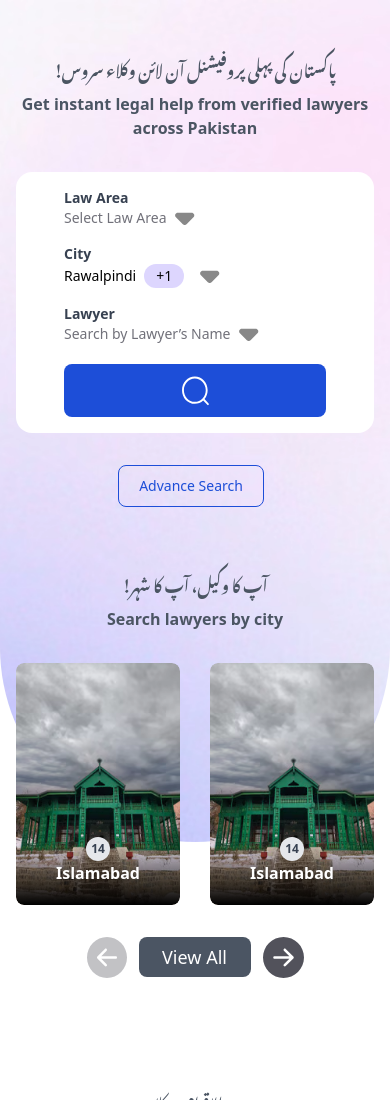
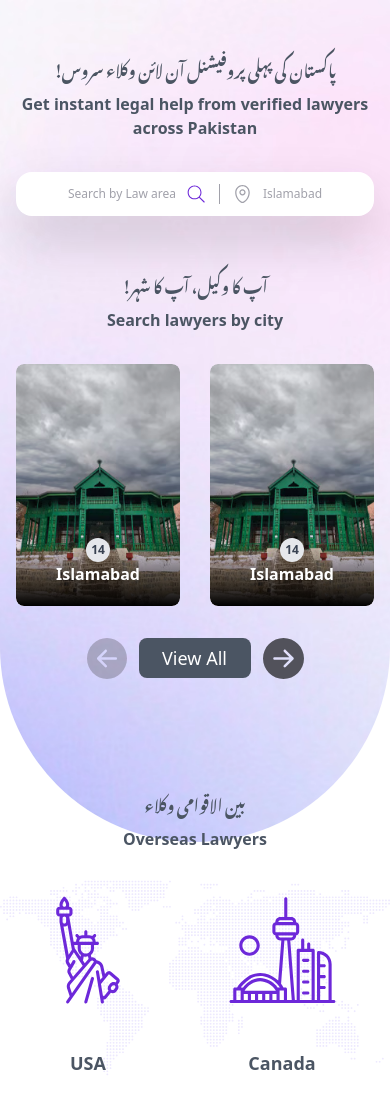
Before and after one commit to AbdurRehmanLTL/wooqlaw-public-html, a website with bundled scripts: page public/index.html in a window 390 px wide. Shown: the top 1100 px of the page. Built offline with nearby package versions, Linux system fonts and the light colour scheme; a web font is replaced by a local one.

Commit message:
Mobile Search

```diff
--- a/public/index.html
+++ b/public/index.html
@@ -57,7 +57,7 @@
             </span>
         </div>
         <!-- Search by Law area -->
-        <div class="relative flex flex-wrap items-center justify-between w-full gap-5 px-12 py-4 bg-white md:gap-10 rounded-2xl" x-data="{ lawarea: false, city: false, lawyer: false }">
+        <div class="relative flex-wrap items-center justify-between hidden w-full gap-5 px-12 py-4 bg-white md:flex drop-shadow-2xl md:gap-10 rounded-2xl" x-data="{ lawarea: false, city: false, lawyer: false }">
             <div class="flex flex-wrap items-center justify-between gap-4 md:gap-0 md:divide-x divide-zinc-400">
                 <div class="relative md:pr-10 ">
                     <div class="cursor-pointer" x-on:click="lawarea = true">
@@ -272,8 +272,25 @@
             </button>
         </div>
 
-        <div class="flex justify-center">
+        <div class="justify-center hidden md:flex">
             <a href="#" class="text-primary-700 hover:text-white border border-primary-700 hover:bg-primary-800 focus:ring-4 focus:outline-none focus:ring-primary-300 font-medium rounded-lg text-sm px-5 py-2.5 text-center mr-2 mb-2">Advance Search</a>
+        </div>
+
+        <div class="relative flex flex-wrap items-center justify-center w-full gap-5 px-3 py-3 bg-white md:hidden drop-shadow-2xl md:gap-10 rounded-2xl" x-data="{ lawarea: false, city: false }">
+            <div class="flex flex-wrap items-center justify-center gap-3 divide-x md:gap-0 divide-zinc-400">
+                <div class="flex items-center gap-2.5">
+                    <p class="text-xs font-medium leading-none text-zinc-400">Search by Law area</p>
+                    <svg width="21" height="20" viewBox="0 0 21 20" fill="none" xmlns="http://www.w3.org/2000/svg">
+                        <path d="M18.5466 17.6234L13.83 12.9067C14.87 11.6934 15.4733 10.1234 15.4733 8.40009C15.4733 4.57011 12.369 1.4668 8.54002 1.4668C4.71104 1.4668 1.63672 4.57111 1.63672 8.40009C1.63672 12.2291 4.74071 15.3334 8.54002 15.3334C10.2627 15.3334 11.835 14.7014 13.0467 13.6617L17.7633 18.3784C17.8966 18.48 18.0333 18.5334 18.17 18.5334C18.3066 18.5334 18.4429 18.4813 18.547 18.3771C18.7566 18.17 18.7566 17.83 18.5466 17.6234ZM8.57001 14.2667C5.3067 14.2667 2.70339 11.6334 2.70339 8.40009C2.70339 5.16677 5.3067 2.53346 8.57001 2.53346C11.8333 2.53346 14.4366 5.13677 14.4366 8.40009C14.4366 11.6634 11.8033 14.2667 8.57001 14.2667Z" fill="#6D28D9"/>
+                    </svg>
+                </div>
+                <div class="flex items-center gap-2.5 pl-3">
+                    <svg width="21" height="20" viewBox="0 0 21 20" fill="none" xmlns="http://www.w3.org/2000/svg">
+                        <path fill-rule="evenodd" clip-rule="evenodd" d="M3.17969 8.45209C3.17969 4.36958 6.43386 1.04102 10.4714 1.04102C14.5088 1.04102 17.763 4.36958 17.763 8.45209C17.763 10.423 17.2013 12.5393 16.2084 14.3676C15.2167 16.1936 13.7677 17.7804 11.9551 18.6276C11.0135 19.0677 9.92922 19.0677 8.9876 18.6276C7.175 17.7804 5.72604 16.1936 4.73432 14.3676C3.74138 12.5393 3.17969 10.423 3.17969 8.45209ZM10.4714 2.29102C7.14505 2.29102 4.42969 5.03892 4.42969 8.45209C4.42969 10.1997 4.93188 12.1122 5.83277 13.771C6.73489 15.4321 8.0097 16.7907 9.51689 17.4952C10.1231 17.7785 10.8196 17.7785 11.4258 17.4952C12.933 16.7907 14.2078 15.4321 15.1099 13.771C16.0108 12.1122 16.513 10.1997 16.513 8.45209C16.513 5.03892 13.7977 2.29102 10.4714 2.29102ZM10.4714 6.45768C9.43582 6.45768 8.59635 7.29715 8.59635 8.33268C8.59635 9.36822 9.43582 10.2077 10.4714 10.2077C11.5069 10.2077 12.3464 9.36822 12.3464 8.33268C12.3464 7.29715 11.5069 6.45768 10.4714 6.45768ZM7.34635 8.33268C7.34635 6.60679 8.74546 5.20768 10.4714 5.20768C12.1972 5.20768 13.5964 6.60679 13.5964 8.33268C13.5964 10.0586 12.1972 11.4577 10.4714 11.4577C8.74546 11.4577 7.34635 10.0586 7.34635 8.33268Z" fill="#A1A1AA"/>
+                    </svg>
+                    <div class="text-xs font-medium leading-none text-zinc-400">Islamabad</div>
+                </div>
+            </div>
         </div>
 
     </section>
```
Also changed, not shown: public/css/style.css.
